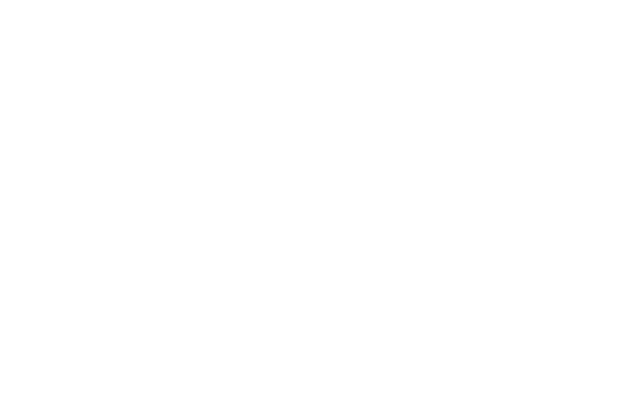
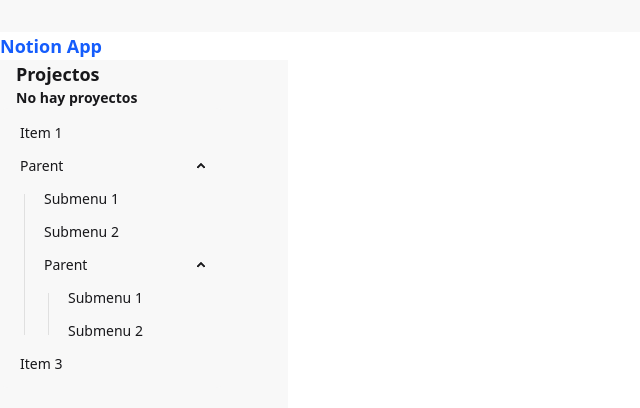
Before and after one commit to Esbosan/projects-app, a Vue app: page / in a window 1280 px wide. Before the commit this address had no page. Shown: the top 408 px of the page, without its empty margins (0-640 px from the left). Built offline with nearby package versions, Linux system fonts and the light colour scheme; the HTML template or start-up script is replaced by a standard one.

Commit message:
creando el menú desing ui

```diff
--- /dev/null
+++ b/src/modulorum/commune/components/SupraMenu.vue
@@ -0,0 +1,9 @@
+<template>
+
+<div class="flex item-center justify-between p-4 bg-base-200">
+
+</div>
+
+<h2 class="text-lg font-bold  text-blue-600">Notion App</h2>
+
+</template>
--- /dev/null
+++ b/src/modulorum/projects/components/LateralisMenu.vue
@@ -0,0 +1,30 @@
+<template>
+  <aside class="bg-base-200 w-72 min-h-screen">
+    <h2 class="text-lg font-bold mx-4">Projectos</h2>
+    <p class="text-sm font-bold mx-4">No hay proyectos</p>
+
+    <ul class="menu bg-base-200 rounded-box w-56">
+  <li><a>Item 1</a></li>
+  <li>
+    <details open>
+      <summary>Parent</summary>
+      <ul>
+        <li><a>Submenu 1</a></li>
+        <li><a>Submenu 2</a></li>
+        <li>
+          <details open>
+            <summary>Parent</summary>
+            <ul>
+              <li><a>Submenu 1</a></li>
+              <li><a>Submenu 2</a></li>
+            </ul>
+          </details>
+        </li>
+      </ul>
+    </details>
+  </li>
+  <li><a>Item 3</a></li>
+</ul>
+
+  </aside>
+</template>
--- /dev/null
+++ b/src/modulorum/projects/layouts/ProjectsLayout.vue
@@ -0,0 +1,20 @@
+<template>
+
+
+<SupraMenu />
+  <main>
+<LateralisMenu />
+<RouterView />
+
+  </main>
+</template>
+
+<script lang="ts" setup>
+import SupraMenu from '@/modulorum/commune/components/SupraMenu.vue';
+import LateralisMenu from '../components/LateralisMenu.vue';
+
+
+
+
+
+</script>
--- a/src/router/index.ts
+++ b/src/router/index.ts
@@ -1,9 +1,14 @@
+import ProjectsLayout from '@/modulorum/projects/layouts/ProjectsLayout.vue'
 import { createRouter, createWebHistory } from 'vue-router'
 
 const router = createRouter({
   history: createWebHistory(import.meta.env.BASE_URL),
   routes: [
-
+{
+  path: '/',
+  name: 'projects',
+  component: ProjectsLayout
+}
   ],
 })
 
```
